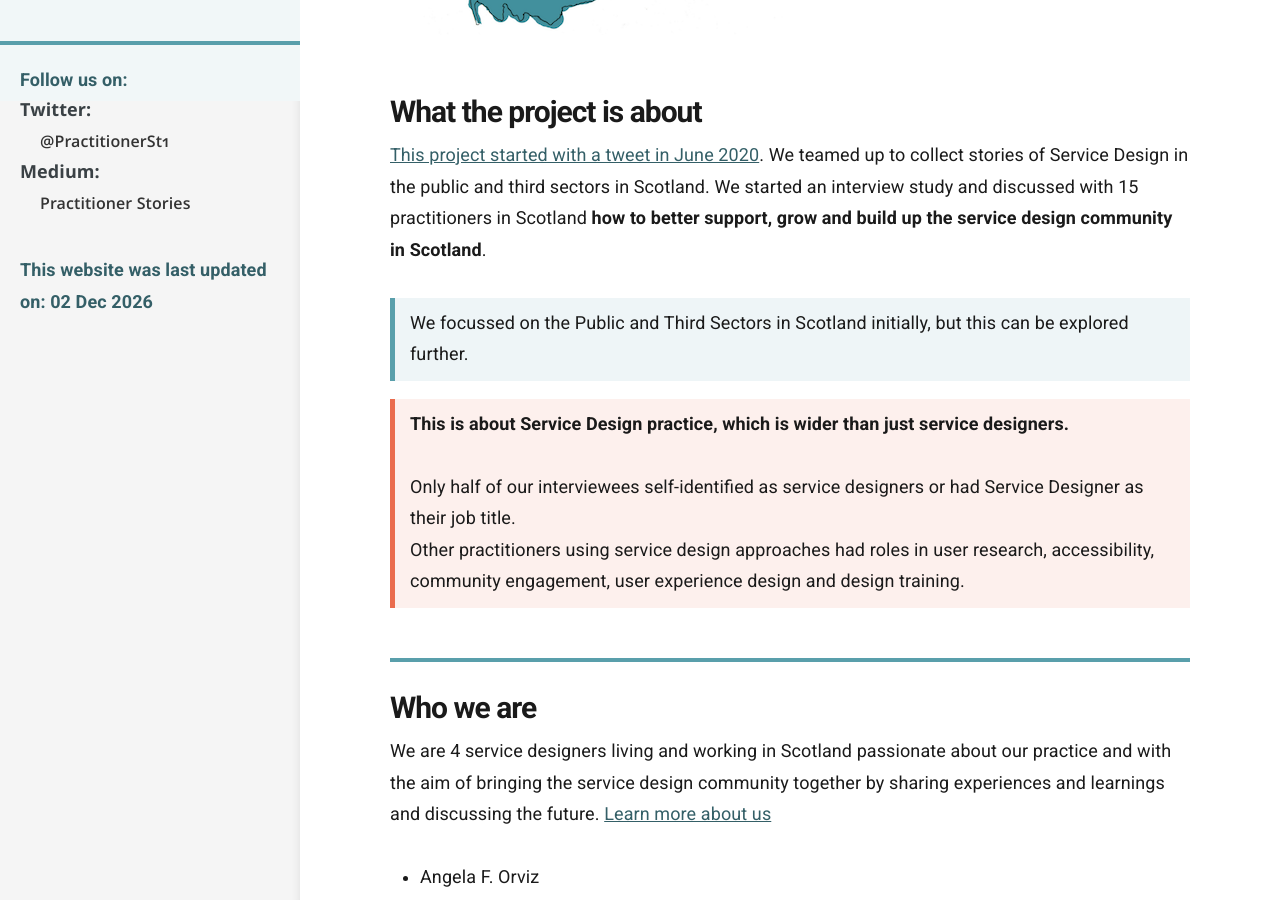
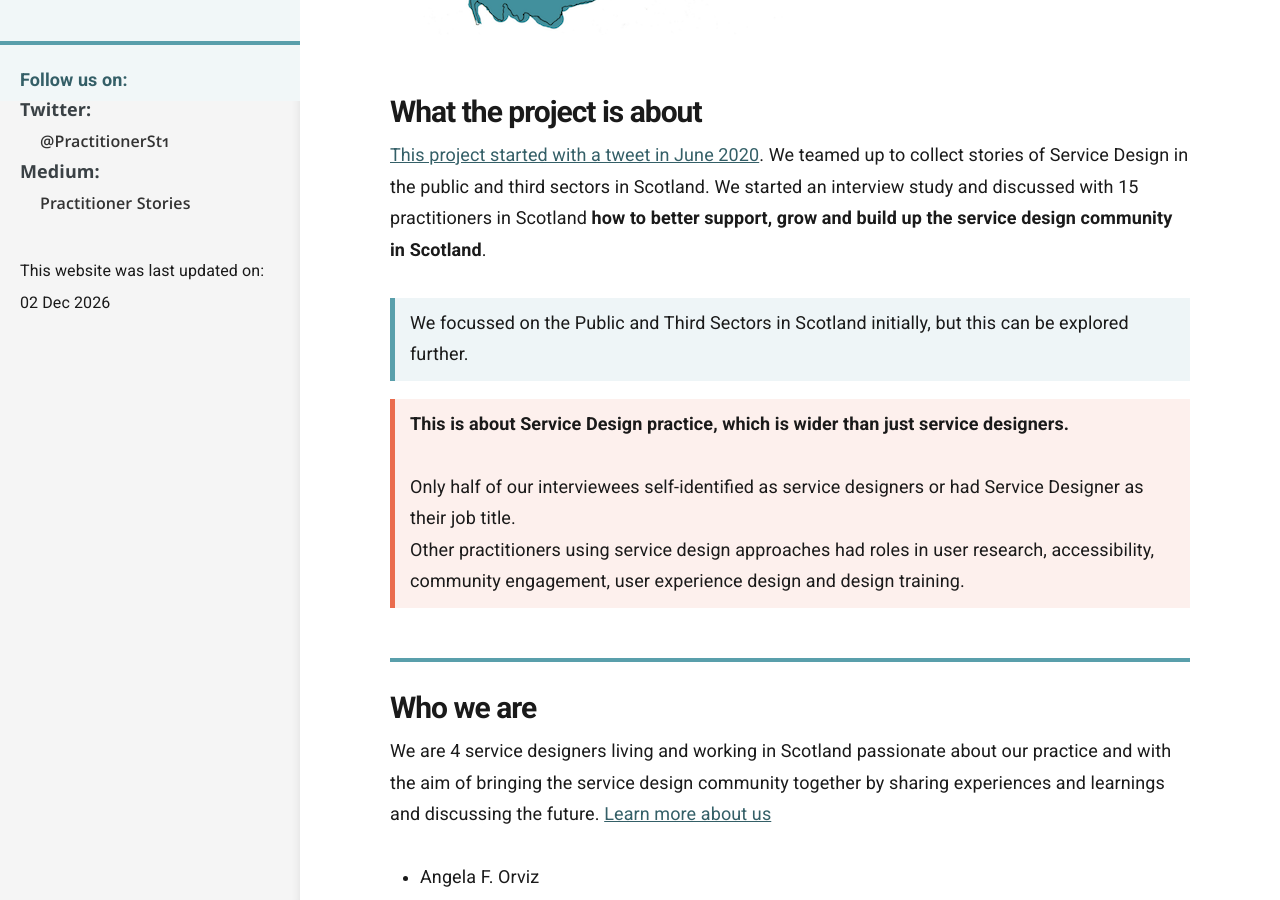
Before and after one commit to stephanie-K/practitioner-stories, a Jekyll site: the page built from index.md, in a window 1280 px wide and 900 px high, scrolled down 568 px. Built offline with Jekyll 4.4.1, drawn with Linux system fonts in a browser that asks for light colours.

Commit message:
improve display of date

```diff
--- a/_layouts/default.html
+++ b/_layouts/default.html
@@ -110,10 +110,11 @@
 			</ul>
 
 
-			<p style="font-size: 1.8rem;
-			color: #345f67;
+			<p style="font-size: 1.6rem;
+			color: #1a1a1a;
 			padding: 3rem 1rem 0.5rem 2rem">
-			<strong>This website was last updated on: {{site.static_files.first.modified_time | date_to_string}}</strong>
+			<span>This website was last updated on:</span><br>
+			 {{site.static_files.first.modified_time | date_to_string}}
 			</p>
 
 		</header>
```
